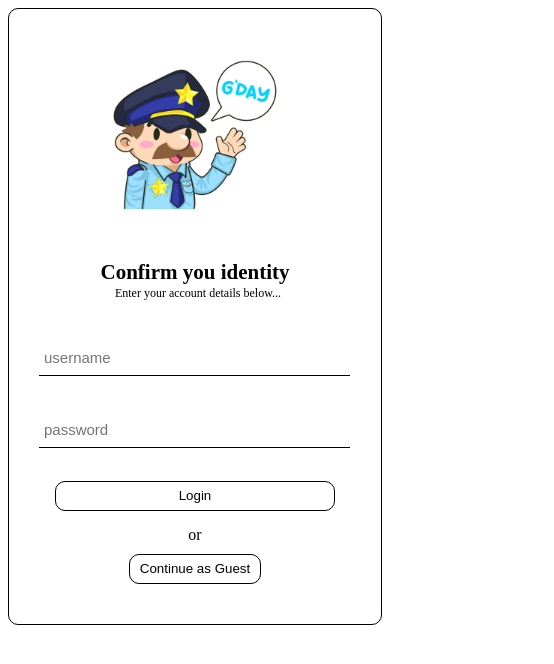
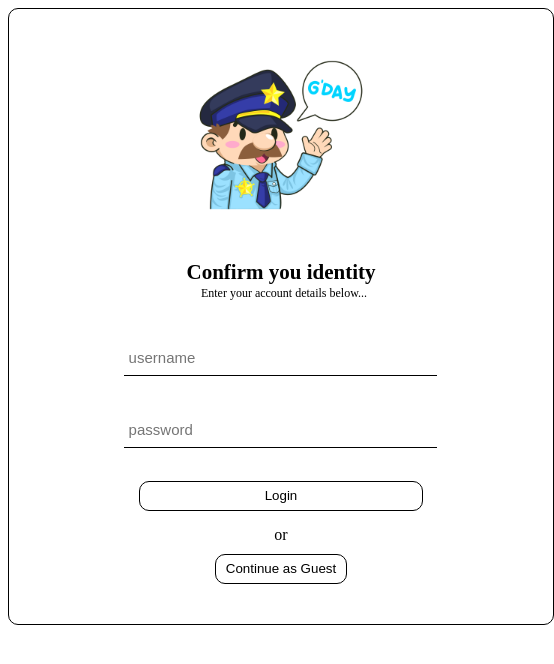
Before and after one commit to r00kieAd/ai-chatbot-ui, a React (Vite) app in the folder chatbot/: page / in a window 390 px wide. Shown: the top 664 px of the page, 554 px wide, since content can reach past the window. Built offline with nearby package versions, Linux system fonts and the light colour scheme.

Commit message:
added username login action

```diff
--- a/chatbot/src/app.css
+++ b/chatbot/src/app.css
@@ -8,7 +8,8 @@
   top: 50%;
   left: 50%;
   transform: translate(-50%, -50%);
-  width: auto;
+  width: 300px;
+  height: auto;
   border: 1px solid black;
   border-radius: 10px;
   padding: 20px;
@@ -16,6 +17,7 @@
 }
 @media screen and (max-width: 500px) {
   #parent #loginContainer #loginParent {
+    width: auto;
     position: relative;
     top: 0;
     left: 0;
--- a/chatbot/src/app.scss
+++ b/chatbot/src/app.scss
@@ -74,13 +74,15 @@ $sendButtonHeight: 25px;
     #loginContainer {
         #loginParent {
             @include centerElement();
-            width: auto;
+            width: 300px;
+            height: auto;
             border: 1px solid black;
             border-radius: $mainBorderRadius;
             padding: $loginContainerPadding;
             transition: all 0.5s ease-in;
 
             @media screen and (max-width: 500px) {
+                width: auto;
                 @include de-centerElement();
             }
 
@@ -101,7 +103,6 @@ $sendButtonHeight: 25px;
 
                 #policeDiv {
                     position: relative;
-
                     .intro-img-div {
                         opacity: 0;
                         visibility: hidden;
--- a/chatbot/src/components/login_components.tsx
+++ b/chatbot/src/components/login_components.tsx
@@ -17,6 +17,10 @@ const LoginComp: React.FC = () => {
     const calmPoliceDiv = useRef<HTMLDivElement>(null);
     const angryPoliceDiv = useRef<HTMLDivElement>(null);
     const happyPoliceDiv = useRef<HTMLDivElement>(null);
+    const userinput = useRef<HTMLInputElement>(null);
+    const passinput = useRef<HTMLInputElement>(null);
+    const [username, setUsername] = useState<string | undefined>(undefined);
+    const [password, setPassword] = useState<string | undefined>(undefined);
     const [loggedIn, setLoggedIn] = useState<boolean>(false);
     const [imgNum, setImageNum] = useState<number>(5);
 
@@ -32,10 +36,10 @@ const LoginComp: React.FC = () => {
 
     useEffect(() => {
         if (!loggedIn) {
-
             const timeout = setTimeout(() => {
                 slider();
-            }, imgNum == 5? 100:5000);
+                if (imgNum == 5 && loginContainer.current && window.screen.width > 500) loginContainer.current.style.width = "504px";
+            }, imgNum == 5 ? 300 : 5000);
 
             return () => clearTimeout(timeout);
         }
@@ -72,6 +76,13 @@ const LoginComp: React.FC = () => {
         }, 1000);
     }
 
+    const checkCredentials = async (event: React.FormEvent<HTMLFormElement>) => {
+        event.preventDefault();
+        if (userinput.current) setUsername(userinput.current.value);
+        if (passinput.current) setPassword(passinput.current.value);
+        if (username && password) alert(`${username}, ${password}`);
+    }
+
     return (
         <>
             <div id="loginParent" ref={loginContainer}>
@@ -100,11 +111,13 @@ const LoginComp: React.FC = () => {
                         <div id="loginForm">
                             <br />
                             <div id="formContainer">
-                                <span className='err user-err'>invalid username...</span><br />
-                                <input className='keyinput' type="text" name="username" id="username" placeholder='username' /><br /><br />
-                                <span className='err pass-err'>invalid password...</span>
-                                <input className='keyinput' type="password" name="password" id="password" placeholder='password' /><br /><br />
-                                <input type="submit" value="Login" />
+                                <form onSubmit={checkCredentials}>
+                                    <span className='err user-err'>invalid username...</span><br />
+                                    <input className='keyinput' type="text" name="username" id="username" placeholder='username' ref={userinput}/><br /><br />
+                                    <span className='err pass-err'>invalid password...</span>
+                                    <input className='keyinput' type="password" name="password" id="password" placeholder='password' ref={passinput}/><br /><br />
+                                    <input type="submit" value="Login" />
+                                </form>
                             </div>
                             <span className='or'>or</span>
                             <div id="guestOptions">
```
Also changed, not shown: 1 other file (tests, documents, lock files or other folders).
